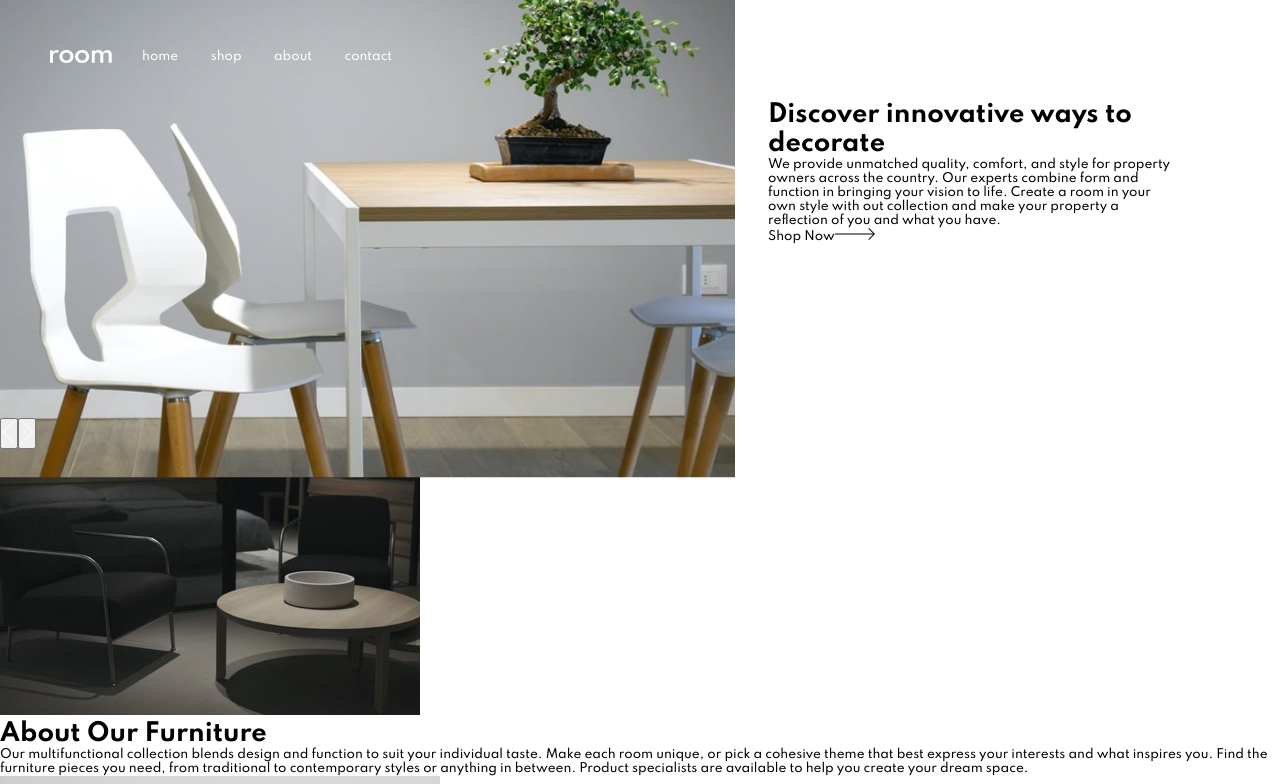
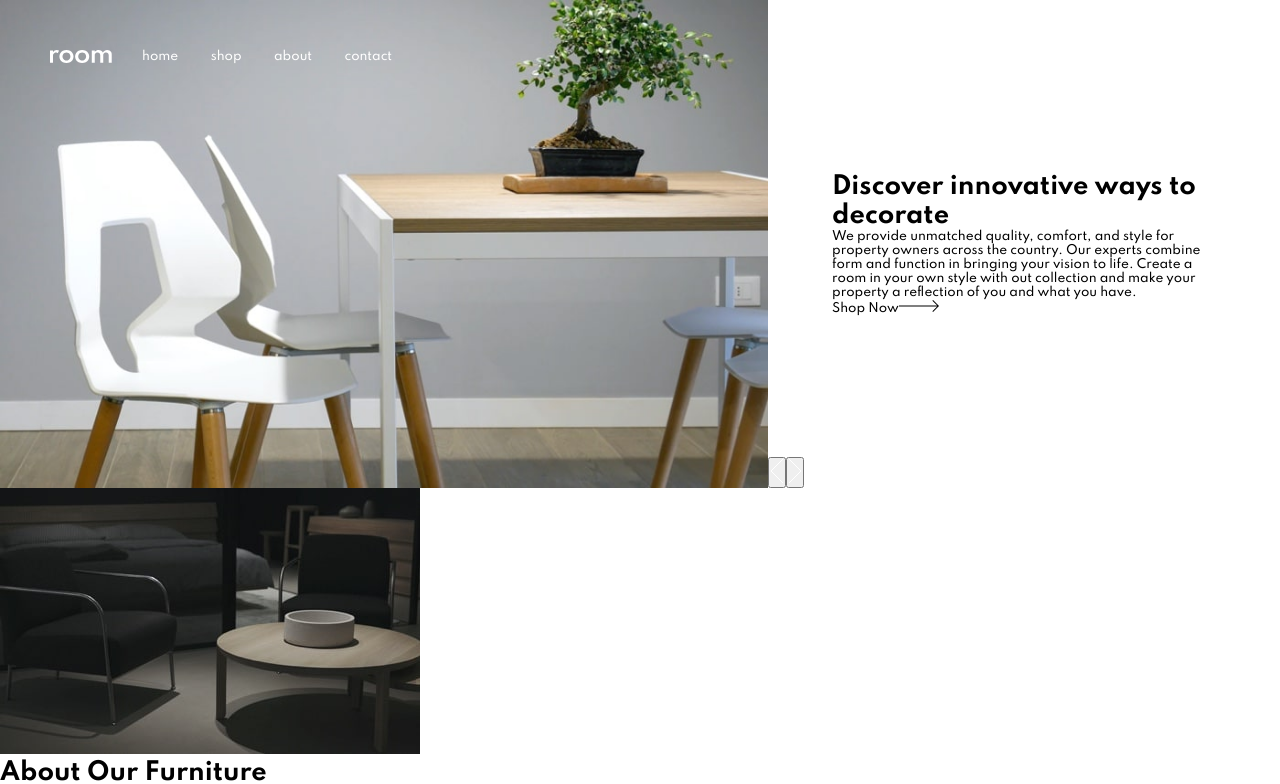
Before and after one commit to MilitusInnocent/room-homepage, a React (Create React App) app: page / in a window 1280 px wide. Shown: the top 784 px of the page. Built offline with nearby package versions, Linux system fonts and the light colour scheme.

Commit message:
Textbox content centered + pagination buttons positioned

```diff
--- a/src/styles/_header.scss
+++ b/src/styles/_header.scss
@@ -4,19 +4,22 @@
     justify-content: space-between;
 
     &__image__container {
-        max-width: 100%;
+        display: flex;
         flex: 0 0 60%;
 
         img {
-            width: 700px;
-            transform: translateY(10px) scale(1.1);
+            object-fit: cover;
+            width: 100%;
         }
     }
 
     &__textbox {
+        display: flex;
+        flex-direction: column;
         flex: 0 0 40%;
+        position: relative;
         justify-content: center;
-        padding: 100px 100px 0 0;
+        padding: 0 5%;
     }
 
     &__pagination__arrows {
```
